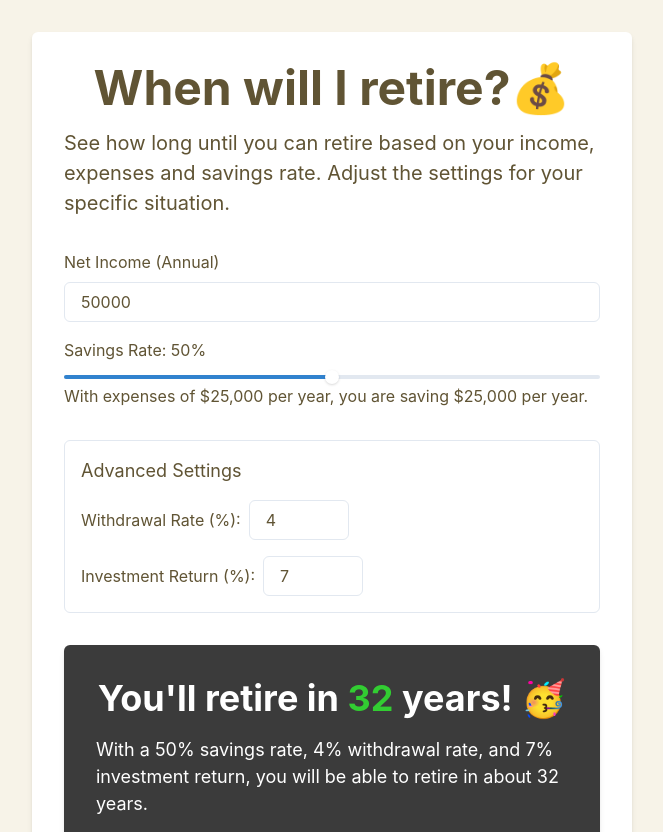
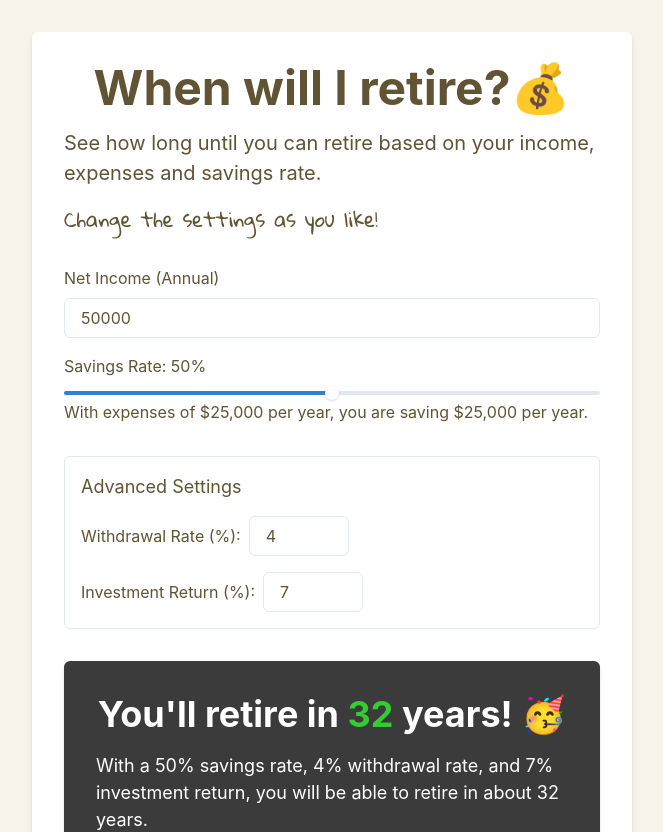
Before and after one commit to GPT-Engineer-App/frugal-retire-calculator, a React (Vite) app: page / in a window 1280 px wide. Shown: the top 832 px of the page, without its empty margins (308-971 px from the left). Built offline with nearby package versions, Linux system fonts and the light colour scheme.

Commit message:
Added handwritten font for personal touch.

```diff
--- a/src/pages/Index.jsx
+++ b/src/pages/Index.jsx
@@ -1,5 +1,5 @@
-import React, { useState } from "react";
-import { Box, Heading, Text, Input, Button, Slider, SliderTrack, SliderFilledTrack, SliderThumb, useNumberInput, HStack } from "@chakra-ui/react";
+import React, { useState, useEffect } from "react";
+import { Box, Heading, Text, Input, Slider, SliderTrack, SliderFilledTrack, SliderThumb, useNumberInput, HStack } from "@chakra-ui/react";
 import ResultsCard from "../components/ResultsCard";
 
 const Index = () => {
@@ -30,6 +30,13 @@ const Index = () => {
     onChange: (val) => setInvestmentReturn(val),
   });
 
+  useEffect(() => {
+    const link = document.createElement("link");
+    link.href = "https://fonts.googleapis.com/css2?family=Gloria+Hallelujah&display=swap";
+    link.rel = "stylesheet";
+    document.head.appendChild(link);
+  }, []);
+
   const expenses = income * (1 - savingsRate / 100);
   const savings = income - expenses;
   const yearsToRetire = Math.log(1 + withdrawalRate / (savingsRate / 100)) / Math.log(1 + investmentReturn / 100);
@@ -43,7 +50,8 @@ const Index = () => {
         When will I retire?💰
       </Heading>
       <Text fontSize="xl" mb={8}>
-        See how long until you can retire based on your income, expenses and savings rate. Adjust the settings for your specific situation.
+        See how long until you can retire based on your income, expenses and savings rate.
+        <Text fontFamily="'Gloria Hallelujah', cursive" mt={4}>Change the settings as you like!</Text>
       </Text>
 
       <Box mb={4}>
```
